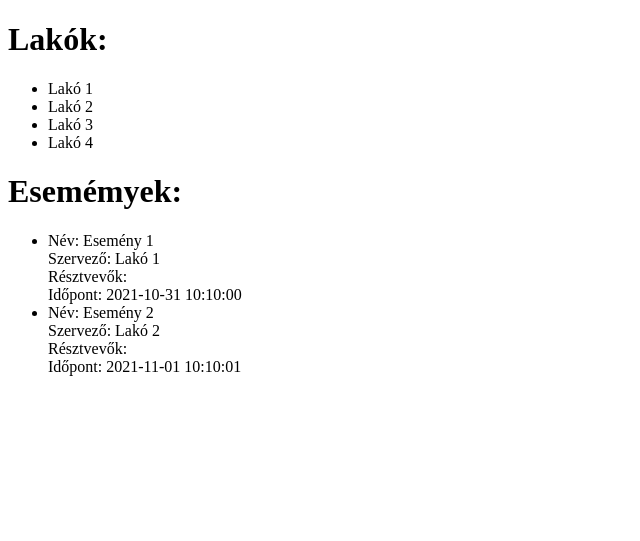
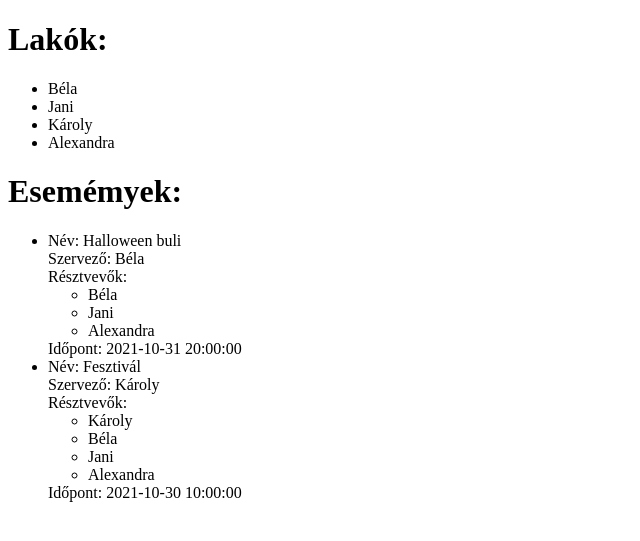
Before and after one commit to LegyenKristof/KorcsmarosKristof_Halloween, a PHP site: page / in a window 1280 px wide. Shown: the top 541 px of the page, without its empty margins (0-640 px from the left). Run offline with PHP 8.4, Linux system fonts and the light colour scheme.

Commit message:
Résztvevők kiírása

```diff
--- a/src/index.php
+++ b/src/index.php
@@ -8,17 +8,13 @@ use Petrik14S\KorcsmarosKristof\Halloween\Models\Lako;
 $lakok = [];
 $esemenyek = [];
 
-for ($i = 0; $i < 4; $i++){
-    $lakok[] = new Lako("Lakó " . ($i + 1));
-}
+$lakok[] = new Lako("Béla");
+$lakok[] = new Lako("Jani");
+$lakok[] = new Lako("Károly");
+$lakok[] = new Lako("Alexandra");
 
-for ($i = 0; $i < 2; $i++){
-    $resztvevok = [];
-    for($j = 0; $j < 2; $j++){
-        $resztvevok[] = $lakok[$i * 2 + $j];
-    }
-    $esemenyek[] = new Esemeny("Esemény " . ($i + 1), $lakok[$i], $resztvevok, new DateTime("2021-11-0$i 10:10:0$i"));
-}
+$esemenyek[] = new Esemeny("Halloween buli", $lakok[0], array($lakok[0], $lakok[1], $lakok[3]), new DateTime("2021-10-31 20:00:00"));
+$esemenyek[] = new Esemeny("Fesztivál", $lakok[2], array($lakok[2], $lakok[0], $lakok[1], $lakok[3]), new DateTime("2021-10-30 10:00:00"));
 
 ?>
 <!DOCTYPE html>
@@ -49,7 +45,10 @@ for ($i = 0; $i < 2; $i++){
                 echo "Szervező: " . $esemeny->getSzervezo()->getNev() . "<br>";
                 echo "Résztvevők: ";
                 echo "<ul>";
-
+                $resztvevok = $esemeny->getResztvevok();
+                foreach($resztvevok as $resztvevo){
+                    echo "<li>" . $resztvevo->getNev() . "</li>";
+                }
                 echo "</ul>";
                 echo "Időpont: " . $esemeny->getIdo()->format("Y-m-d H:i:s") . "<br>";
                 echo "</li>";
```
